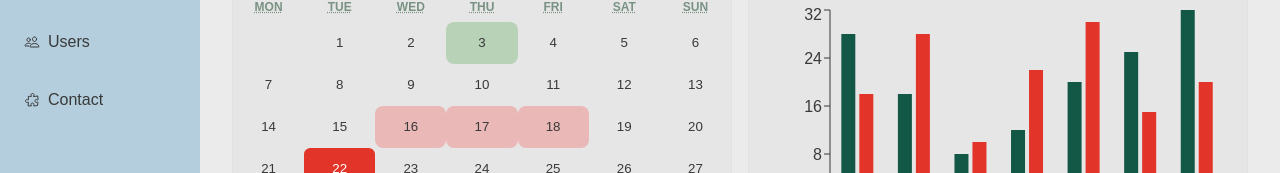
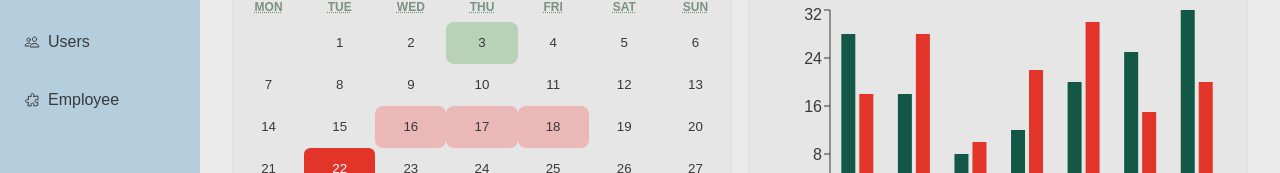
Before and after one commit to AlfonsoGismera/dashboard-hotel-miranda, a React (Vite) app: page /login in a window 1280 px wide. Both pictures are taken after a click on the button "Sign In". Shown: the part 261-434 px from the top of the page. Built offline with nearby package versions, Linux system fonts and the light colour scheme.

Commit message:
Change employees

```diff
--- a/src/App.jsx
+++ b/src/App.jsx
@@ -10,7 +10,7 @@ import Rooms from './pages/Rooms';
 import RoomDetail from './pages/RoomDetail';
 import Users from './pages/Users';
 import UserDetail from './pages/UserDetail';
-import Contact from './pages/Contact';
+import Employee from './pages/Employee';
 import 'react-calendar/dist/Calendar.css';
 
 
@@ -31,7 +31,7 @@ export default function App() {
         <Route path="/rooms/:id" element={<PrivateRoute><Layout><RoomDetail /></Layout></PrivateRoute>} />
         <Route path="/users" element={<PrivateRoute><Layout><Users /></Layout></PrivateRoute>} />
         <Route path="/users/:id" element={<PrivateRoute><Layout><UserDetail /></Layout></PrivateRoute>} />
-        <Route path="/contact" element={<PrivateRoute><Layout><Contact /></Layout></PrivateRoute>} />
+        <Route path="/employee" element={<PrivateRoute><Layout><Employee /></Layout></PrivateRoute>} />
       </Routes>
     </BrowserRouter>
   );
--- a/src/components/Sidebar.jsx
+++ b/src/components/Sidebar.jsx
@@ -150,7 +150,7 @@ export default function Sidebar() {
           <LinkItem to="/rooms"><IoMdKey /> {t.rooms}</LinkItem>
           <LinkItem to="/bookings"><LuCalendarCheck2 /> {t.bookings}</LinkItem>
           <LinkItem to="/users"><IoPeopleOutline /> {t.users}</LinkItem>
-          <LinkItem to="/contact"><HiOutlinePuzzlePiece /> {t.contact}</LinkItem>
+          <LinkItem to="/employee"><HiOutlinePuzzlePiece /> {t.contact}</LinkItem>
         </Links>
       </div>
       <Footer>
--- a/src/pages/Contact.jsx
+++ /dev/null
@@ -1 +0,0 @@
-export default function Contact() { return <h1>Contact</h1>; }
--- /dev/null
+++ b/src/pages/Employee.jsx
@@ -0,0 +1 @@
+export default function Employee() { return <h1>Employee</h1>; }
--- a/src/styles/translations.js
+++ b/src/styles/translations.js
@@ -7,7 +7,7 @@ const translations = {
       roomDetail: 'Room Detail',
       users: 'Users',
       userDetail: 'User Detail',
-      contact: 'Contact',
+      contact: 'Employee',
       hotelName: 'Trav Hotel admin dashboard ',
       hotelSubtitle: 'Hotel admin dashboard',
       dashboard:    'Dashboard',
@@ -52,7 +52,7 @@ const translations = {
       roomDetail: 'Detalle de la Habitación',
       users: 'Usuarios',
       userDetail: 'Detalle del Usuario',
-      contact: 'Contacto',
+      contact: 'Empleado',
       hotelName: 'Travl Panel de administración',
       hotelSubtitle: 'Panel de administración',
       dashboard:    'Tablero',
```
Also changed, not shown: src/data/guests.json (indentation only), src/pages/Rooms.jsx (line endings or trailing spaces).
